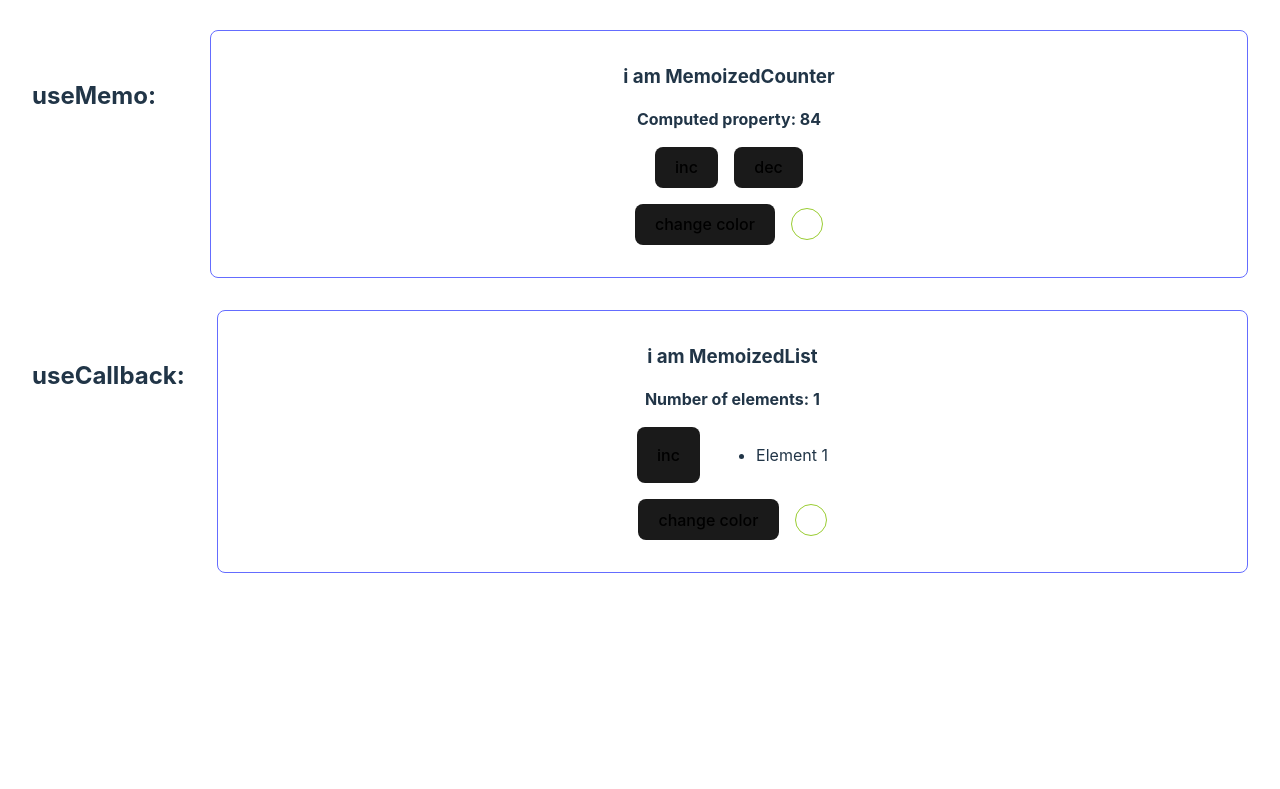
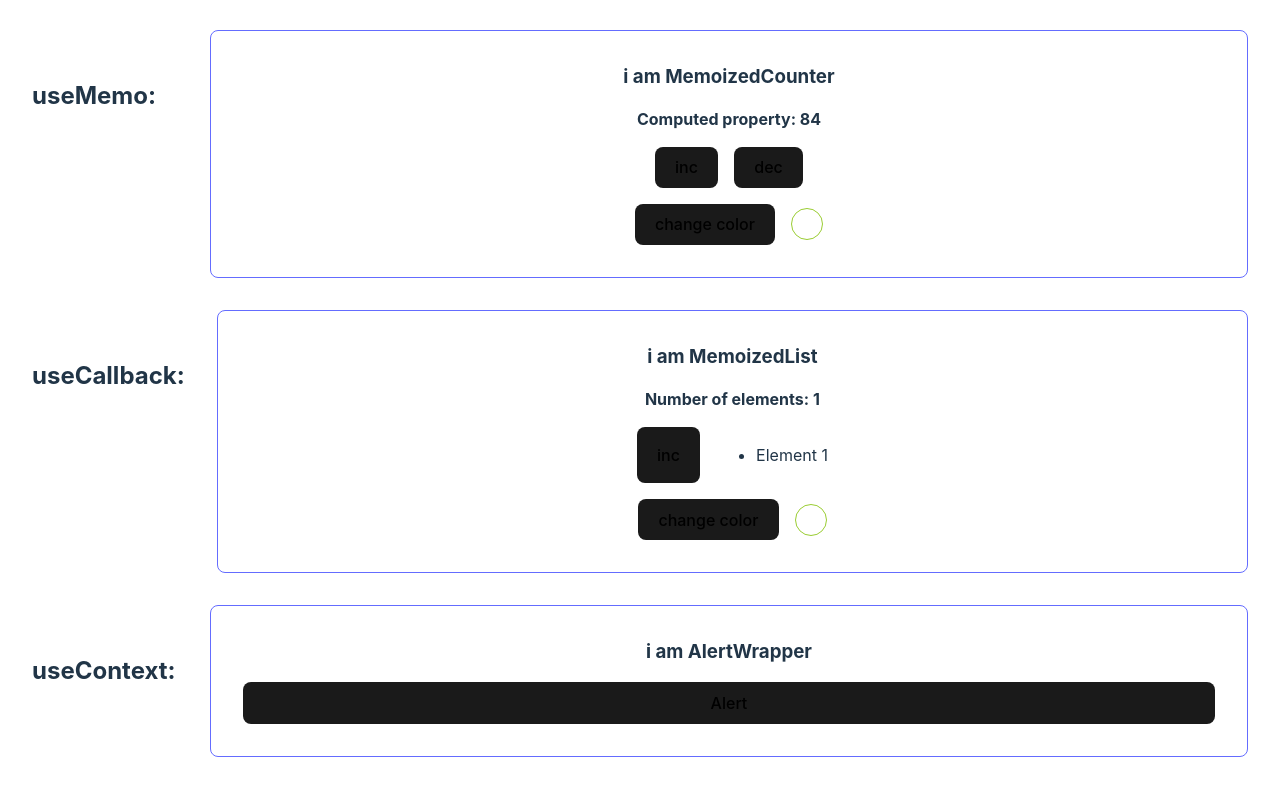
Before and after one commit to hellsgor/react-hooks-minin, a React (Vite) app: page / in a window 1280 px wide. Shown: the part 970-1759 px from the top of the page. Before the commit the page ends 1575 px from the top, so only its background shows below. Built offline with nearby package versions, Linux system fonts and the light colour scheme; no server answers.

Commit message:
Feat: used Alert with useContext

```diff
--- a/src/App.jsx
+++ b/src/App.jsx
@@ -8,8 +8,17 @@ import PreviousValue from './Components/PreviousValue';
 import RenderCounter from './Components/RenderCounter';
 import Resource from './Components/Resource';
 import MemoizedList from './Components/MemoizedList';
+import AlertWrapper from './Components/AlertWrapper';
+import Alert from './Components/Alert';
+import React, { useState } from 'react';
+
+export const AlertContext = React.createContext();
 
 export default function App() {
+  const [alert, setAlert] = useState(false);
+
+  const toggleAlert = () => setAlert((prev) => !prev);
+
   return (
     <>
       <h1>Hello, React Hooks!</h1>
@@ -52,6 +61,16 @@ export default function App() {
           <MemoizedList />
         </div>
       </div>
+
+      <div className="row">
+        <h2 className="row__title">useContext:</h2>
+        <div className="wrapper">
+          <AlertContext.Provider value={alert}>
+            <Alert />
+            <AlertWrapper toggle={toggleAlert} />
+          </AlertContext.Provider>
+        </div>
+      </div>
     </>
   );
 }
```
